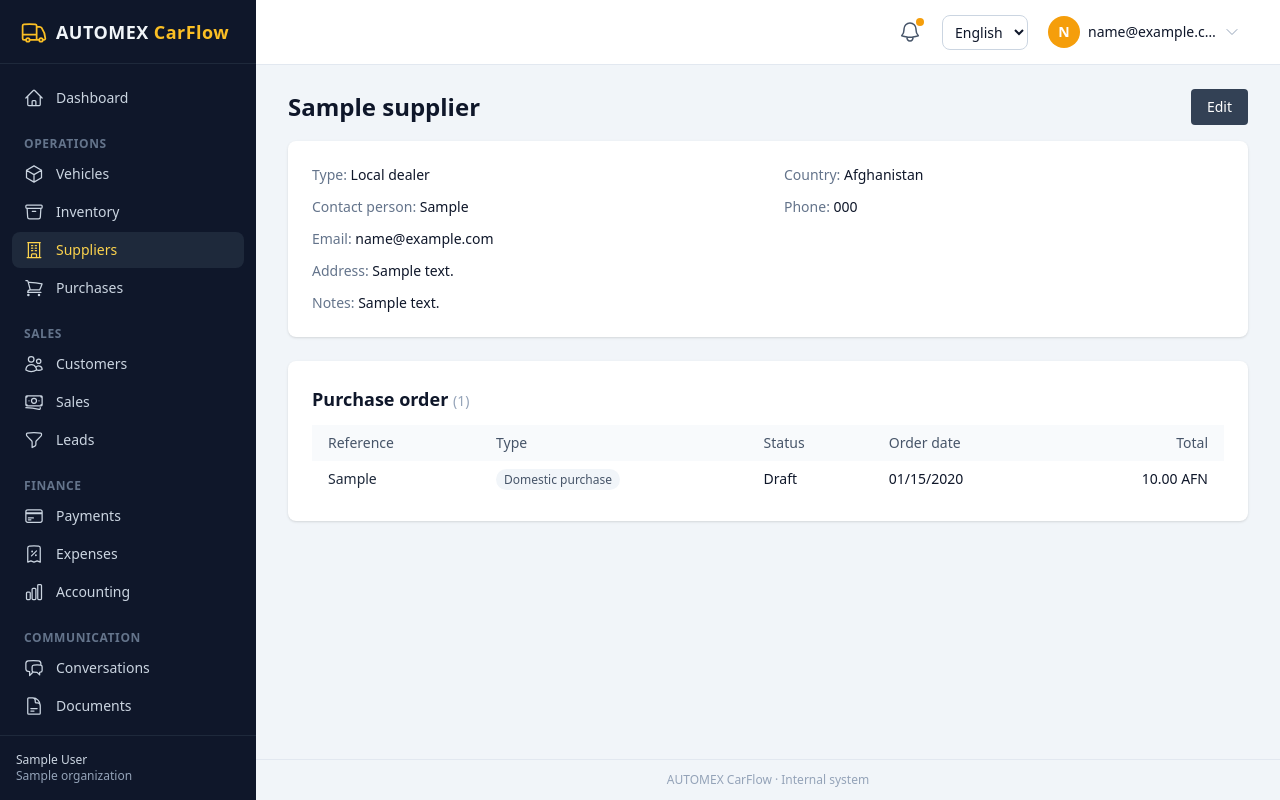
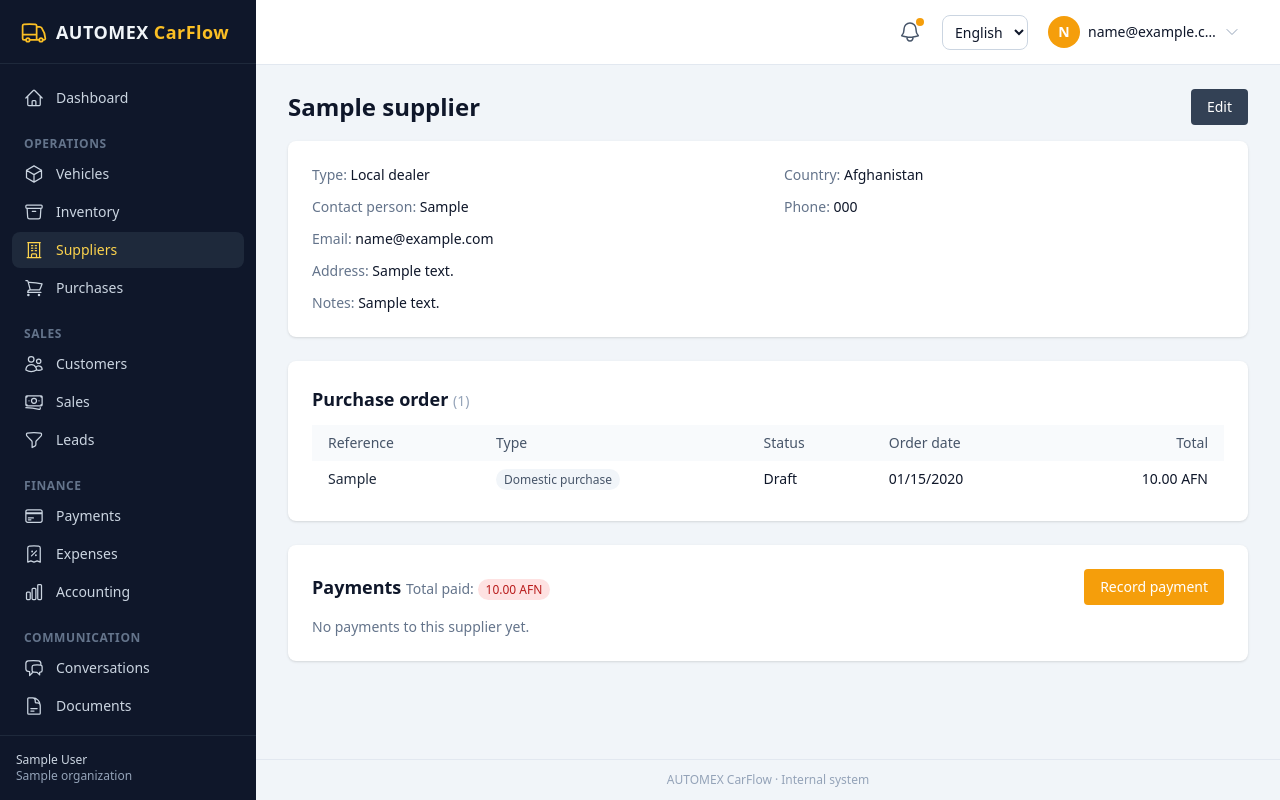
Before and after one commit to hakim402/car-flow, a Django app: page /suppliers/1/ in a window 1280 px wide. Run offline with Django 5.2, Linux system fonts and the light colour scheme; a user stored in the database is signed in; tables that the repository leaves empty hold one stand-in row (values such as "Sample post"); parts of the project's set-up code (start-up, migrations or seed data) failed here and were passed over.

Commit message:
feat(payments+suppliers): pay suppliers through the append-only ledger with history and computed totals

```diff
--- a/apps/accounting/services.py
+++ b/apps/accounting/services.py
@@ -70,6 +70,27 @@ def sale_outstanding(sale) -> dict[str, Decimal]:
     return outstanding
 
 
+def supplier_payments(supplier) -> dict[str, Decimal]:
+    """Money paid out to a supplier, net of reversals, per currency
+    (positive magnitude — mirrors `money_out`)."""
+    entries = LedgerEntry.objects.filter(
+        object_id=supplier.pk,
+        content_type_id=_supplier_content_type_id(),
+    )
+    return {
+        currency: -total
+        for currency, total in _net_totals(entries).items()
+    }
+
+
+def _supplier_content_type_id():
+    from django.contrib.contenttypes.models import ContentType
+
+    from apps.suppliers.models import Supplier
+
+    return ContentType.objects.get_for_model(Supplier).pk
+
+
 def _sale_content_type_id():
     from django.contrib.contenttypes.models import ContentType
 
--- a/apps/payments/templates/payments/form.html
+++ b/apps/payments/templates/payments/form.html
@@ -13,7 +13,7 @@
                 class="rounded bg-amber-500 hover:bg-amber-600 text-white px-4 py-2 text-sm">
             {% translate "Save" %}
         </button>
-        <a href="{% url 'payments:list' %}" class="ms-3 text-sm text-slate-500 hover:text-slate-800">
+        <a href="{% if cancel_url %}{{ cancel_url }}{% else %}{% url 'payments:list' %}{% endif %}" class="ms-3 text-sm text-slate-500 hover:text-slate-800">
             {% translate "Cancel" %}
         </a>
     </form>
--- a/apps/payments/urls.py
+++ b/apps/payments/urls.py
@@ -7,5 +7,6 @@ app_name = "payments"
 urlpatterns = [
     path("", views.entry_list, name="list"),
     path("add/", views.payment_create, name="create"),
+    path("add/supplier/", views.supplier_payment_create, name="supplier_payment"),
     path("<int:pk>/reverse/", views.entry_reverse, name="reverse"),
 ]
--- a/apps/suppliers/templates/suppliers/detail.html
+++ b/apps/suppliers/templates/suppliers/detail.html
@@ -73,4 +73,70 @@
         <p class="text-sm text-slate-500">{% translate "No purchase orders from this supplier yet." %}</p>
     {% endif %}
 </div>
+
+<div class="bg-white rounded-lg shadow p-6 mt-6">
+    <div class="flex items-center justify-between mb-3">
+        <h2 class="text-lg font-semibold">
+            {% translate "Payments" %}
+            {% if total_paid %}
+                <span class="ms-2 text-sm font-normal text-slate-500">
+                    {% translate "Total paid:" %}
+                    {% for currency, amount in total_paid.items %}
+                        <span class="rounded-full bg-red-100 text-red-700 px-2 py-0.5 text-xs whitespace-nowrap" dir="ltr">{{ amount }} {{ currency }}</span>
+                    {% endfor %}
+                </span>
+            {% endif %}
+        </h2>
+        {% if can_record_payments %}
+            <a href="{% url 'payments:supplier_payment' %}?supplier={{ supplier.pk }}"
+               class="rounded bg-amber-500 hover:bg-amber-600 text-white px-4 py-2 text-sm">
+                {% translate "Record payment" %}
+            </a>
+        {% endif %}
+    </div>
+    {% if payments %}
+        <div class="overflow-x-auto">
+            <table class="w-full text-sm">
+                <thead class="bg-slate-50 text-slate-600">
+                    <tr>
+                        <th class="px-4 py-2 text-start font-medium">{% translate "Date" %}</th>
+                        <th class="px-4 py-2 text-start font-medium">{% translate "Description" %}</th>
+                        <th class="px-4 py-2 text-end font-medium">{% translate "Amount" %}</th>
+                        <th class="px-4 py-2"></th>
+                    </tr>
+                </thead>
+                <tbody class="divide-y divide-slate-200">
+                    {% for entry in payments %}
+                        <tr class="{% if entry.reversal_of %}bg-slate-50 text-slate-500{% endif %}">
+                            <td class="px-4 py-2">{{ entry.created_at|date:"SHORT_DATE_FORMAT" }}</td>
+                            <td class="px-4 py-2">
+                                {{ entry.description|default:"—" }}
+                                {% if entry.reversal_of %}
+                                    <span class="ms-1 rounded bg-red-100 text-red-700 px-1.5 py-0.5 text-xs">
+                                        {% translate "reversal" %}
+                                    </span>
+                                {% endif %}
+                            </td>
+                            <td class="px-4 py-2 text-end font-medium text-red-700" dir="ltr">
+                                −{{ entry.amount }} {{ entry.currency }}
+                            </td>
+                            <td class="px-4 py-2 text-end">
+                                {% if can_record_payments and not entry.reversal_of and not entry.reversals.exists %}
+                                    <form method="post" action="{% url 'payments:reverse' entry.pk %}" class="inline">
+                                        {% csrf_token %}
+                                        <button type="submit" class="text-slate-500 hover:text-red-700 text-sm">
+                                            {% translate "Reverse" %}
+                                        </button>
+                                    </form>
+                                {% endif %}
+                            </td>
+                        </tr>
+                    {% endfor %}
+                </tbody>
+            </table>
+        </div>
+    {% else %}
+        <p class="text-sm text-slate-500">{% translate "No payments to this supplier yet." %}</p>
+    {% endif %}
+</div>
 {% endblock %}
--- a/apps/suppliers/views.py
+++ b/apps/suppliers/views.py
@@ -1,9 +1,12 @@
 from django.contrib import messages
+from django.contrib.contenttypes.models import ContentType
 from django.core.exceptions import PermissionDenied
 from django.shortcuts import get_object_or_404, redirect, render
 from django.utils.translation import gettext_lazy as _
 
+from apps.accounting.services import supplier_payments
 from apps.core.decorators import require_permission
+from apps.payments.models import EntryType, LedgerEntry
 
 from .forms import SupplierForm
 from .models import Supplier
@@ -36,6 +39,11 @@ def supplier_create(request):
 def supplier_detail(request, pk):
     supplier = get_object_or_404(Supplier, pk=pk)
     orders = supplier.purchase_orders.select_related("branch")
+    payments = LedgerEntry.objects.filter(
+        content_type=ContentType.objects.get_for_model(Supplier),
+        object_id=supplier.pk,
+        type=EntryType.SUPPLIER_PAYMENT,
+    )
     return render(
         request,
         "suppliers/detail.html",
@@ -43,7 +51,10 @@ def supplier_detail(request, pk):
             "supplier": supplier,
             "orders": orders,
             "order_count": orders.count(),
+            "payments": payments,
+            "total_paid": supplier_payments(supplier),
             "can_edit": request.user.has_permission("suppliers.change"),
+            "can_record_payments": request.user.has_permission("payments.add"),
         },
     )
 
```
Also changed, not shown: apps/payments/forms.py (+8 -0 lines), apps/payments/services.py (+16 -0 lines), apps/payments/tests/test_supplier_payments.py (added, +116 -0 lines), apps/payments/views.py (+37 -2 lines).
